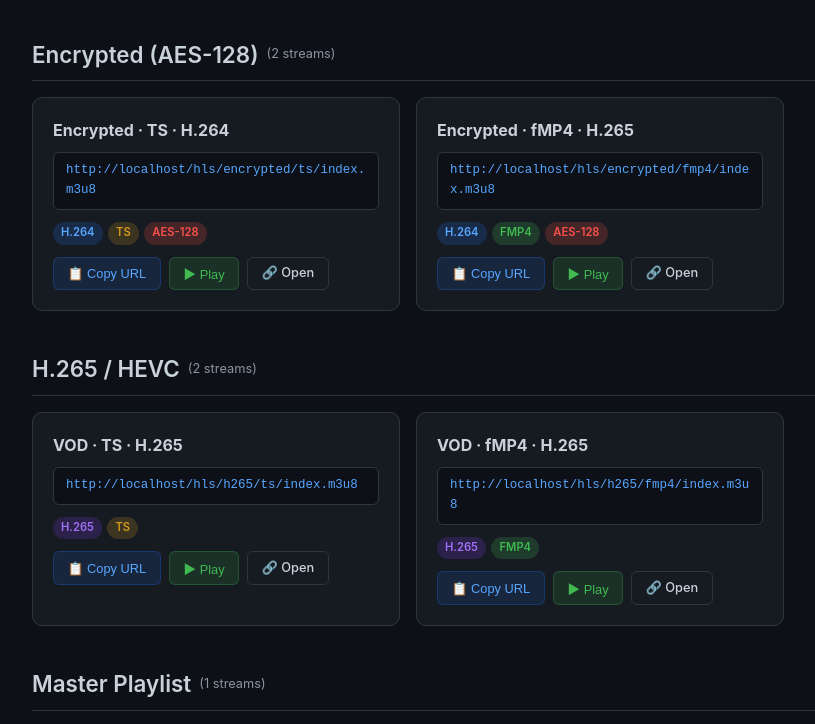
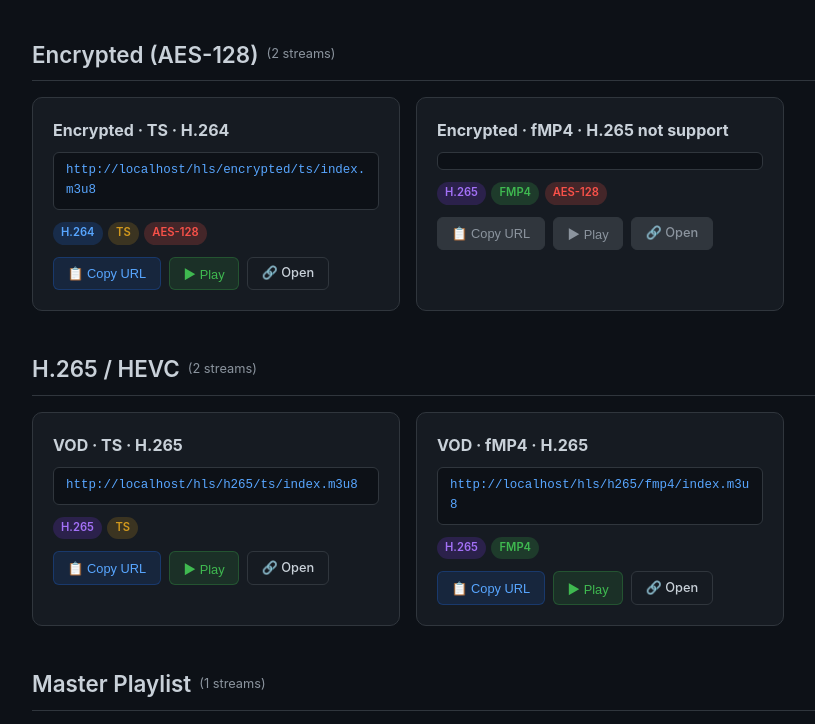
Before and after one commit to freeshineit/hls-serve, a plain HTML site: page web/index.html in a window 1280 px wide. Shown: the part 2054-2778 px from the top of the page, without its empty margins (40-855 px from the left). Drawn offline with nearby package versions, Linux system fonts and the light colour scheme.

Commit message:
feat: btn disabled

```diff
--- a/web/index.html
+++ b/web/index.html
@@ -102,6 +102,10 @@
         .btn-copy:hover { background: #1f6feb33; }
         .btn-player { background: #3fb95022; border-color: #3fb95044; color: var(--green); }
         .btn-player:hover { background: #3fb95033; }
+        .btn-disabled {
+            background: var(--border); border-color: var(--border); color: var(--muted);
+            cursor: not-allowed; pointer-events: none;
+        }
         .toast {
             position: fixed; bottom: 2rem; right: 2rem;
             background: var(--green); color: #000; padding: 0.6rem 1.2rem;
@@ -212,8 +216,8 @@ const streams = [
     // Encrypted
     { cat:'Encrypted (AES-128)', name:'Encrypted · TS · H.264',
       url:`${BASE}/encrypted/ts/index.m3u8`, tags:['h264','ts','enc'], type:'encrypted' },
-    { cat:'Encrypted (AES-128)', name:'Encrypted · fMP4 · H.265',
-      url:`${BASE}/encrypted/fmp4/index.m3u8`, tags:['h264','fmp4','enc'], type:'encrypted' },
+    { cat:'Encrypted (AES-128)', name:'Encrypted · fMP4 · H.265 not support',
+      url:``, tags:['h265','fmp4','enc'], type:'encrypted' },
 
     // H.265
     { cat:'H.265 / HEVC', name:'VOD · TS · H.265',
@@ -257,9 +261,9 @@ function render() {
                 <div class="url" id="url-${s.url.replace(/\W/g,'_')}">${s.url}</div>
                 <div class="tags">${tagsHtml}</div>
                 <div class="actions">
-                    <button class="btn btn-copy" onclick="copyUrl('${s.url}')">📋 Copy URL</button>
-                    <button class="btn btn-player" onclick="playStream('${s.url}')">▶ Play</button>
-                    <a class="btn" href="${s.url}" target="_blank">🔗 Open</a>
+                    <button class="btn btn-copy ${s.url ? '' : 'btn-disabled'}" onclick="copyUrl('${s.url}')">📋 Copy URL</button>
+                    <button class="btn btn-player ${s.url ? '' : 'btn-disabled'}" onclick="playStream('${s.url}')">▶ Play</button>
+                    <a class="btn ${s.url ? '' : 'btn-disabled'}" href="${s.url}" target="_blank">🔗 Open</a>
                 </div>
             </div>`;
         });
```
